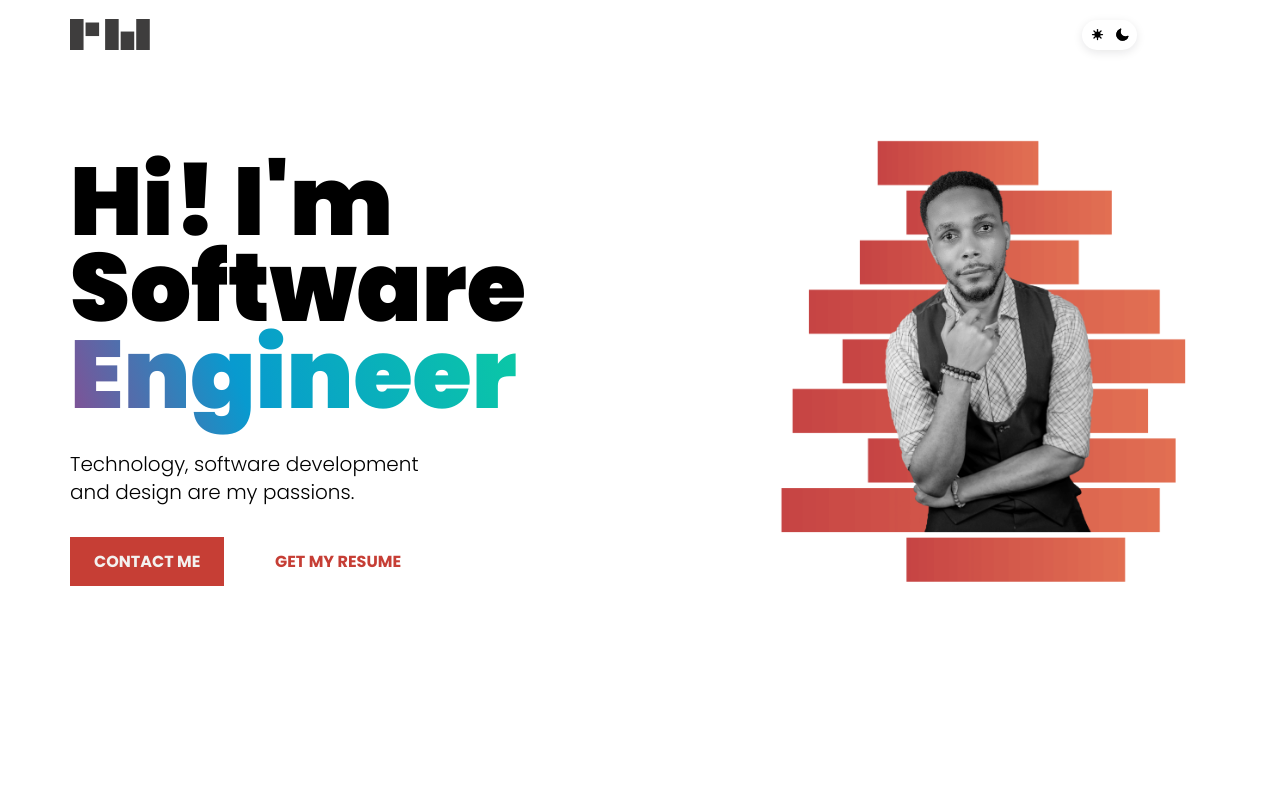
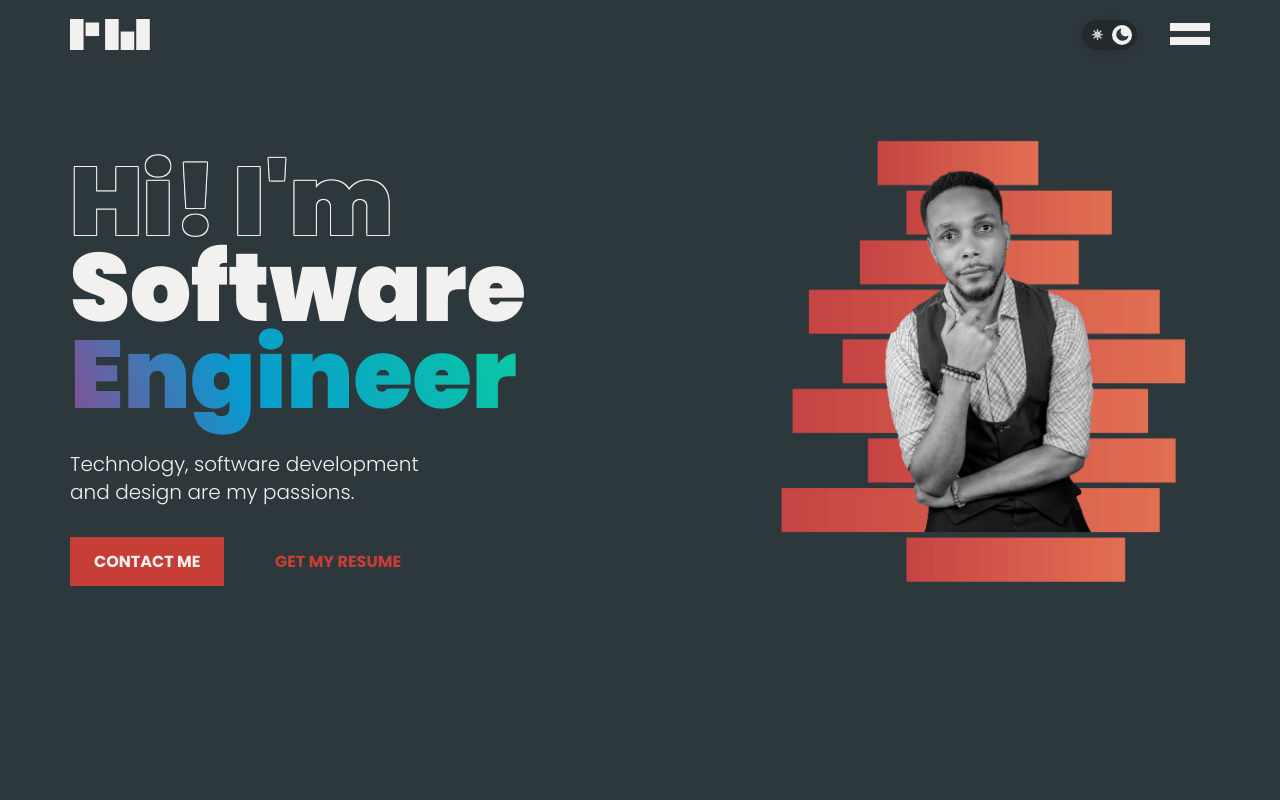
Before and after one commit to Randy-RM/portfolio-assani-beni-randy, a React (Vite) app: page / in a window 1280 px wide. Shown: the top 800 px of the page. Built offline with nearby package versions, Linux system fonts and the light colour scheme; some icons are missing.

Commit message:
refactor : add global theme management on main App component

```diff
--- a/src/App.tsx
+++ b/src/App.tsx
@@ -2,6 +2,7 @@ import { useState, useEffect } from "react";
 import { createBrowserRouter, RouterProvider } from "react-router-dom";
 import { HomePage, WorksPage, ErrorPage } from "./pages";
 import { FrontOfficeLayout, Loader, Modal } from "./components";
+import { useThemeStore } from "./store";
 
 const router = createBrowserRouter([
   {
@@ -27,6 +28,8 @@ const router = createBrowserRouter([
 ]);
 
 const App = (): JSX.Element => {
+  // "select" the needed state and action
+  const themeState = useThemeStore((state) => state.themeState);
   const [isAppLoading, setIsAppLoading] = useState<boolean>(true);
   useEffect(() => {
     setTimeout(() => {
@@ -34,19 +37,21 @@ const App = (): JSX.Element => {
     }, 2000);
   }, []);
 
+  useEffect(() => {}, [themeState]);
+
   if (isAppLoading) {
     return (
-      <>
+      <div className={`theme--${themeState}`}>
         <Loader />
-      </>
+      </div>
     );
   }
 
   return (
-    <>
+    <div className={`theme--${themeState}`}>
       <Modal />
       <RouterProvider router={router} />
-    </>
+    </div>
   );
 };
 
```
